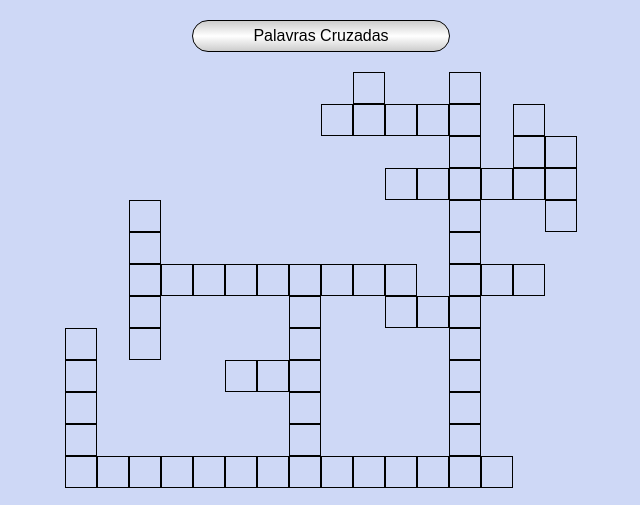
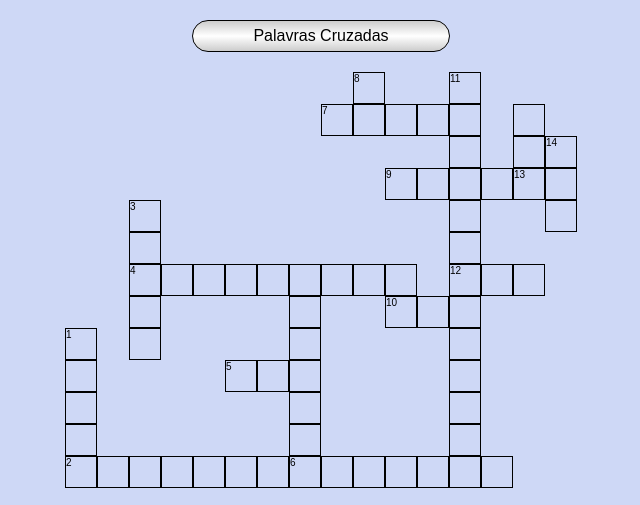
Before and after one commit to GabrielDeMirandaMello/palavra_cruzada, a plain HTML site: page AplicativoWeb/index.html in a window 1280 px wide. Shown: the top 505 px of the page, 319-959 px from the left. Drawn offline with Linux system fonts and the light colour scheme.

Commit message:
numero da sequencia da palavra cruzada

```diff
--- a/AplicativoWeb/css/style.css
+++ b/AplicativoWeb/css/style.css
@@ -31,9 +31,8 @@ body {
     height: 30px;
     border: 1px solid black;
     display: flex;
-    justify-content: center;
-    align-items: center;
-    cursor: pointer;
+    justify-content: flex-start;
+    align-items: flex-start;
 }
 
 .branco {
@@ -51,7 +50,10 @@ body {
     justify-content: center;
 
 }
-
+.numero {
+    position: absolute;
+    font-size: 10px;
+}
 .titulo span {
     display: flex;
     justify-content: center;
--- a/AplicativoWeb/index.html
+++ b/AplicativoWeb/index.html
@@ -26,6 +26,7 @@
                     <div class="branco"></div>
                     <div class="branco"></div>
                     <div class="quadrado">
+                        <span class="numero">1</span>
                         <input type="text" maxlength="1">
                     </div>
                     <div class="quadrado">
@@ -38,6 +39,7 @@
                         <input type="text" maxlength="1">
                     </div>
                     <div class="quadrado">
+                        <span class="numero">2</span>
                         <input type="text" maxlength="1">
                     </div>
                 </div>
@@ -61,11 +63,23 @@
                     <div class="branco"></div>
                     <div class="branco"></div>
                     <div class="branco"></div>
-                    <div class="quadrado"><input type="text" maxlength="1"></div>
-                    <div class="quadrado"><input type="text" maxlength="1"></div>
-                    <div class="quadrado"><input type="text" maxlength="1"></div>
-                    <div class="quadrado"><input type="text" maxlength="1"></div>
-                    <div class="quadrado"><input type="text" maxlength="1"></div>
+                    <div class="quadrado">
+                        <span class="numero">3</span>
+                        <input type="text" maxlength="1">
+                    </div>
+                    <div class="quadrado">
+                        <input type="text" maxlength="1">
+                    </div>
+                    <div class="quadrado">
+                        <span class="numero">4</span>
+                        <input type="text" maxlength="1">
+                    </div>
+                    <div class="quadrado">
+                        <input type="text" maxlength="1">
+                    </div>
+                    <div class="quadrado">
+                        <input type="text" maxlength="1">
+                    </div>
                     <div class="branco"></div>
                     <div class="branco"></div>
                     <div class="branco"></div>
@@ -111,7 +125,10 @@
                     <div class="quadrado"><input type="text" maxlength="1"></div>
                     <div class="branco"></div>
                     <div class="branco"></div>
-                    <div class="quadrado"><input type="text" maxlength="1"></div>
+                    <div class="quadrado">
+                        <span class="numero">5</span>
+                        <input type="text" maxlength="1">
+                    </div>
                     <div class="branco"></div>
                     <div class="branco"></div>
                     <div class="quadrado"><input type="text" maxlength="1"></div>
@@ -144,11 +161,17 @@
                     <div class="quadrado"><input type="text" maxlength="1"></div>
                     <div class="quadrado"><input type="text" maxlength="1"></div>
                     <div class="quadrado"><input type="text" maxlength="1"></div>
-                    <div class="quadrado"><input type="text" maxlength="1"></div>
+                    <div class="quadrado">
+                        <span class="numero">6</span>
+                        <input type="text" maxlength="1">
+                    </div>
                 </div>
                 <div>
                     <div class="branco"></div>
-                    <div class="quadrado"><input type="text" maxlength="1"></div>
+                    <div class="quadrado">
+                        <span class="numero">7</span>
+                        <input type="text" maxlength="1">
+                    </div>
                     <div class="branco"></div>
                     <div class="branco"></div>
                     <div class="branco"></div>
@@ -162,7 +185,10 @@
                     <div class="quadrado"><input type="text" maxlength="1"></div>
                 </div>
                 <div>
-                    <div class="quadrado"><input type="text" maxlength="1"></div>
+                    <div class="quadrado">
+                        <span class="numero">8</span>
+                        <input type="text" maxlength="1">
+                    </div>
                     <div class="quadrado"><input type="text" maxlength="1"></div>
                     <div class="branco"></div>
                     <div class="branco"></div>
@@ -178,13 +204,19 @@
                 </div>
                 <div>
                     <div class="branco"></div>
-                    <div class="quadrado"><input type="text" maxlength="1"></div>
+                    <div class="quadrado">
+                        <input type="text" maxlength="1"></div>
                     <div class="branco"></div>
-                    <div class="quadrado"><input type="text" maxlength="1"></div>
+                    <div class="quadrado">
+                        <span class="numero">9</span>
+                        <input type="text" maxlength="1">
+                    </div>
                     <div class="branco"></div>
                     <div class="branco"></div>
                     <div class="quadrado"><input type="text" maxlength="1"></div>
-                    <div class="quadrado"><input type="text" maxlength="1"></div>
+                    <div class="quadrado">
+                        <span class="numero">10</span>
+                        <input type="text" maxlength="1"></div>
                     <div class="branco"></div>
                     <div class="branco"></div>
                     <div class="branco"></div>
@@ -207,13 +239,19 @@
                     <div class="quadrado"><input type="text" maxlength="1"></div>
                 </div>
                 <div>
+                    <div class="quadrado">
+                        <span class="numero">11</span>
+                        <input type="text" maxlength="1">
+                    </div>
+                    <div class="quadrado">
+                        <input type="text" maxlength="1"></div>
                     <div class="quadrado"><input type="text" maxlength="1"></div>
                     <div class="quadrado"><input type="text" maxlength="1"></div>
                     <div class="quadrado"><input type="text" maxlength="1"></div>
                     <div class="quadrado"><input type="text" maxlength="1"></div>
-                    <div class="quadrado"><input type="text" maxlength="1"></div>
-                    <div class="quadrado"><input type="text" maxlength="1"></div>
-                    <div class="quadrado"><input type="text" maxlength="1"></div>
+                    <div class="quadrado">
+                        <span class="numero">12</span>
+                        <input type="text" maxlength="1"></div>
                     <div class="quadrado"><input type="text" maxlength="1"></div>
                     <div class="quadrado"><input type="text" maxlength="1"></div>
                     <div class="quadrado"><input type="text" maxlength="1"></div>
@@ -240,7 +278,9 @@
                     <div class="branco"></div>
                     <div class="quadrado"><input type="text" maxlength="1"></div>
                     <div class="quadrado"><input type="text" maxlength="1"></div>
-                    <div class="quadrado"><input type="text" maxlength="1"></div>
+                    <div class="quadrado">
+                        <span class="numero">13</span>
+                        <input type="text" maxlength="1"></div>
                     <div class="branco"></div>
                     <div class="branco"></div>
                     <div class="quadrado"><input type="text" maxlength="1"></div>
@@ -254,7 +294,9 @@
                 <div>
                     <div class="branco"></div>
                     <div class="branco"></div>
-                    <div class="quadrado"><input type="text" maxlength="1"></div>
+                    <div class="quadrado">
+                        <span class="numero">14</span>
+                        <input type="text" maxlength="1"></div>
                     <div class="quadrado"><input type="text" maxlength="1"></div>
                     <div class="quadrado"><input type="text" maxlength="1"></div>
                     <div class="branco"></div>
```
